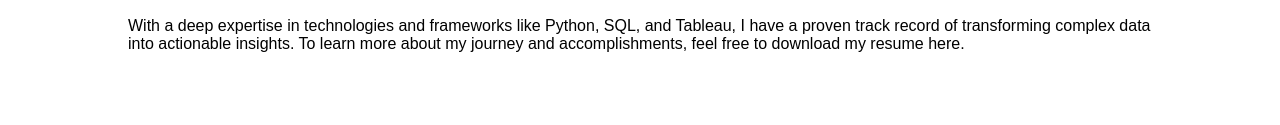
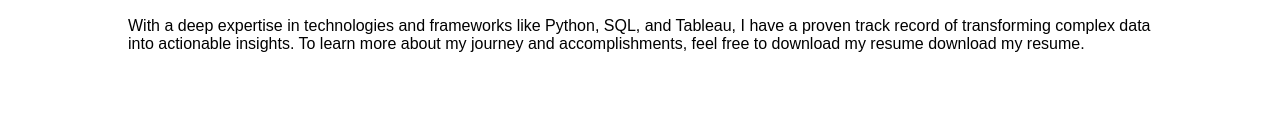
Before and after one commit to agshiv92/agshiv92.github.io, a plain HTML site: page index.html in a window 1280 px wide. Shown: the part 4584-4709 px from the top of the page. Drawn offline with Linux system fonts and the light colour scheme.

Commit message:
changed path

```diff
--- a/index.html
+++ b/index.html
@@ -115,7 +115,7 @@
     <section id="resume">
         <div class="container">
             <h2>Resume</h2>
-            <p>With a deep expertise in technologies and frameworks like Python, SQL, and Tableau, I have a proven track record of transforming complex data into actionable insights. To learn more about my journey and accomplishments, feel free to download my resume <a href="path-to-your-resume.pdf">here</a>.</p>
+            <p>With a deep expertise in technologies and frameworks like Python, SQL, and Tableau, I have a proven track record of transforming complex data into actionable insights. To learn more about my journey and accomplishments, feel free to download my resume <a href="assets/SHIVAM AGARWAL DS.pdf" download>download my resume</a>.</p>
         </div>
     </section>
 
```
